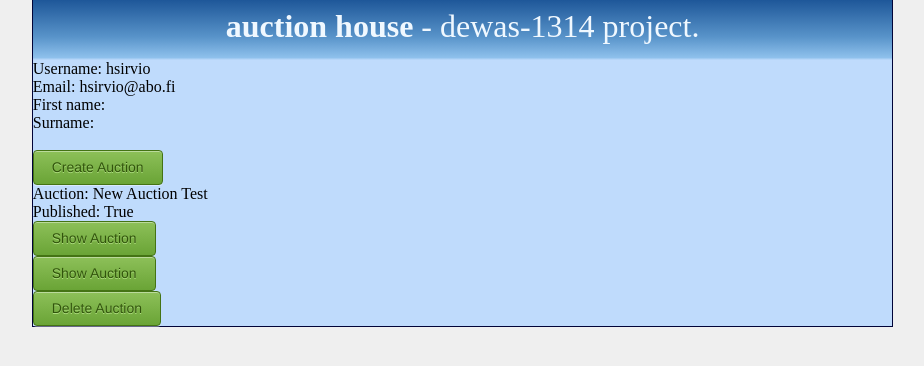
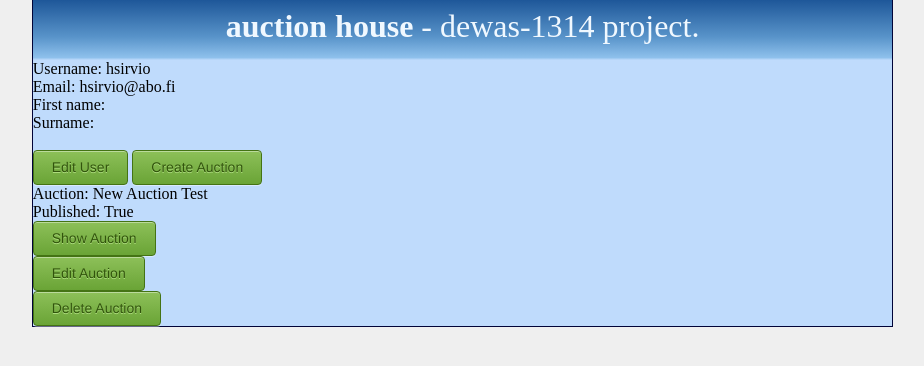
Before and after one commit to stigendresen/auction-house, a Django app: page /userprofile in a window 1280 px wide. Shown: the part 14-380 px from the top of the page, without its empty margins (179-1103 px from the left). Run offline with Django 3.2, Linux system fonts and the light colour scheme; a user stored in the database is signed in; data comes from the database, SQL or seed files in the repository; parts of the project's set-up code (start-up, migrations or seed data) failed here and were passed over.

Commit message:
Edit-User FIXED

```diff
--- a/Auction/urls.py
+++ b/Auction/urls.py
@@ -22,7 +22,7 @@ urlpatterns = patterns('',
                        (r'^deleteauction/(?P<auction_id>\d+)/$', delete_auction),
                        (r'^banauction/(?P<auction_id>\d+)/$', ban_auction),
                        (r'^language/$', set_language),
-
+                       (r'^edituser/$', edit_user),
                        url(r'^admin/', include(admin.site.urls)),
                        url(r'^api-auth/', include('rest_framework.urls', namespace='rest_framework'))
 )
--- a/templates/user_profile.html
+++ b/templates/user_profile.html
@@ -17,6 +17,9 @@
 	<br>
 
 	<div>
+        <form action="/edituser/" method="get">
+			{% csrf_token %}
+			<input class="submit-button" type="submit" value="{% trans "Edit User" %}">
 		<form action="/auction/" method="post">
 			{% csrf_token %}
 			<input class="submit-button" type="submit" value="{% trans "Create Auction" %}">
@@ -42,7 +45,7 @@
 
 			<form action="/editauction/{{ i.id }}/" method="post">
 				{% csrf_token %}
-				<input class="submit-button" type="submit" name="editauction" value="{% trans "Show Auction" %}">
+				<input class="submit-button" type="submit" name="editauction" value="{% trans "Edit Auction" %}">
 			</form>
 
 			{% if user.is_superuser %}
```
